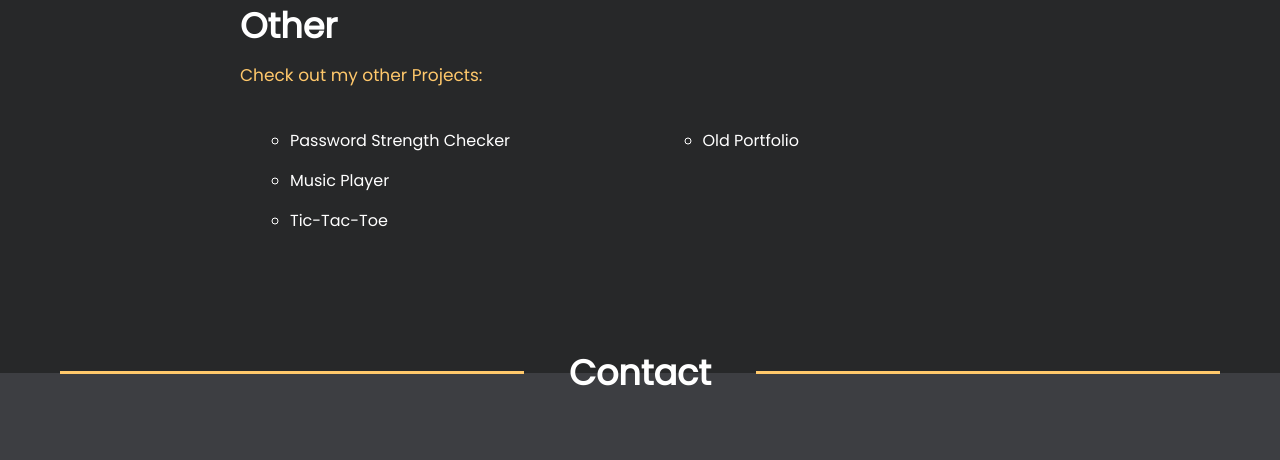
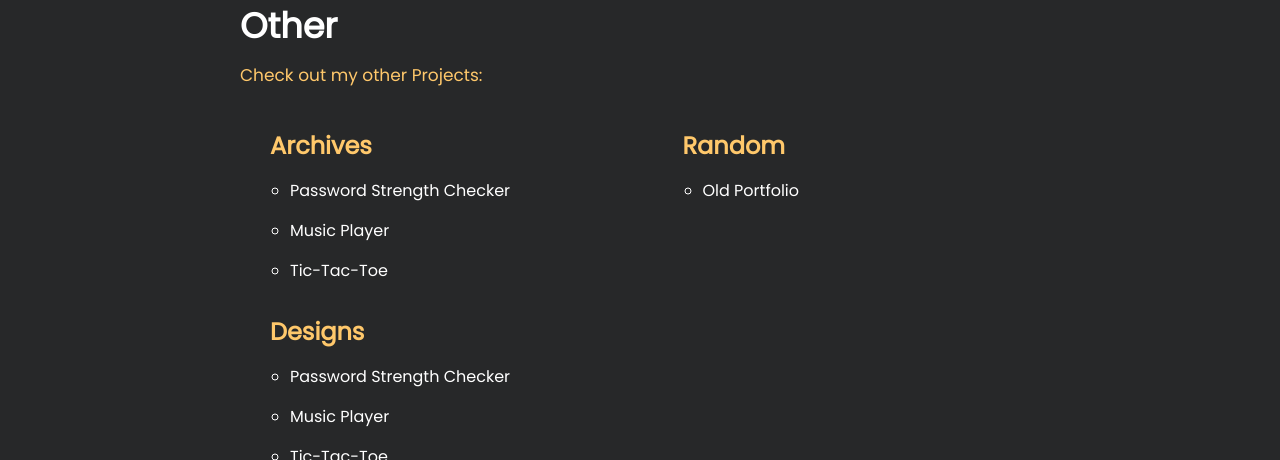
Before and after one commit to agha-naveed/portfolio, a plain HTML site: page index.html in a window 1280 px wide. Shown: the part 3350-3810 px from the top of the page. Drawn offline with Linux system fonts and the light colour scheme.

Commit message:
Added Graphic Design

```diff
--- a/index.html
+++ b/index.html
@@ -284,6 +284,7 @@
                             <p class="m-b-40">Check out my other Projects: </p>
                             <section class="other-pr-details">
                                 <ul class="pr-col">
+                                    <li class="o-pr-heading"><h2>Archives</h2></li>
                                     <li class="pr-on-hover">
                                         <a href="https://agha-naveed.github.io/password-strength-checker" target="_blank">Password Strength Checker</a>
                                         <img src="img/Hover_Img/pass_strength.webp" alt="Password Strength Checker Img" class="on-hover-img" />
@@ -297,10 +298,28 @@
                                         <img src="img/Hover_Img/pass_strength.webp" alt="Password Strength Checker Img" class="on-hover-img" />
                                     </li>
                                 </ul>
+
                                 <ul class="pr-col">
+                                    <li class="o-pr-heading"><h2>Random</h2></li>
                                     <li class="pr-on-hover">
                                         <a href="https://agha-naveed.github.io/old-portfolio" target="_blank">Old Portfolio</a>
                                         <img src="img/Hover_Img/old_portfolio.webp" alt="My Old Portfolio Img" class="on-hover-img" />
+                                    </li>
+                                </ul>
+
+                                <ul class="pr-col">
+                                    <li class="o-pr-heading"><h2>Designs</h2></li>
+                                    <li class="pr-on-hover">
+                                        <a href="https://agha-naveed.github.io/password-strength-checker" target="_blank">Password Strength Checker</a>
+                                        <img src="img/Hover_Img/pass_strength.webp" alt="Password Strength Checker Img" class="on-hover-img" />
+                                    </li>
+                                    <li class="pr-on-hover">
+                                        <a href="#" target="_blank">Music Player</a>
+                                        <img src="img/Hover_Img/pass_strength.webp" alt="Password Strength Checker Img" class="on-hover-img" />
+                                    </li>
+                                    <li class="pr-on-hover">
+                                        <a href="#" target="_blank">Tic-Tac-Toe</a>
+                                        <img src="img/Hover_Img/pass_strength.webp" alt="Password Strength Checker Img" class="on-hover-img" />
                                     </li>
                                 </ul>
                             </section>
--- a/mobile.css
+++ b/mobile.css
@@ -271,9 +271,6 @@
     .other-pr-details {
         grid-template-columns: auto;
     }
-    .pr-col:nth-child(2) {
-        margin-top: 13px;
-    }
 }
 
 @media only screen and (max-width: 470px) {
--- a/style.css
+++ b/style.css
@@ -1223,7 +1223,7 @@ nav ul .active-page {
     cursor: none;
     position: relative;
     z-index: 20;
-    transition: 0.15s ease-out;
+    transition: 0.15s linear;
 }
 
 .on-hover-img {
@@ -1239,7 +1239,7 @@ nav ul .active-page {
 }
 .pr-hover-text {
     color: var(--font-color) !important;
-    margin-left: 10px;
+    padding-left: 10px;
 
 }
 
@@ -1277,3 +1277,11 @@ nav ul .active-page {
 .p-section {
     padding: 40px 80px;
 }
+
+
+.o-pr-heading {
+    list-style-type: none;
+    position: relative;
+    left: -20px;
+    color: var(--font-color);
+}
```
